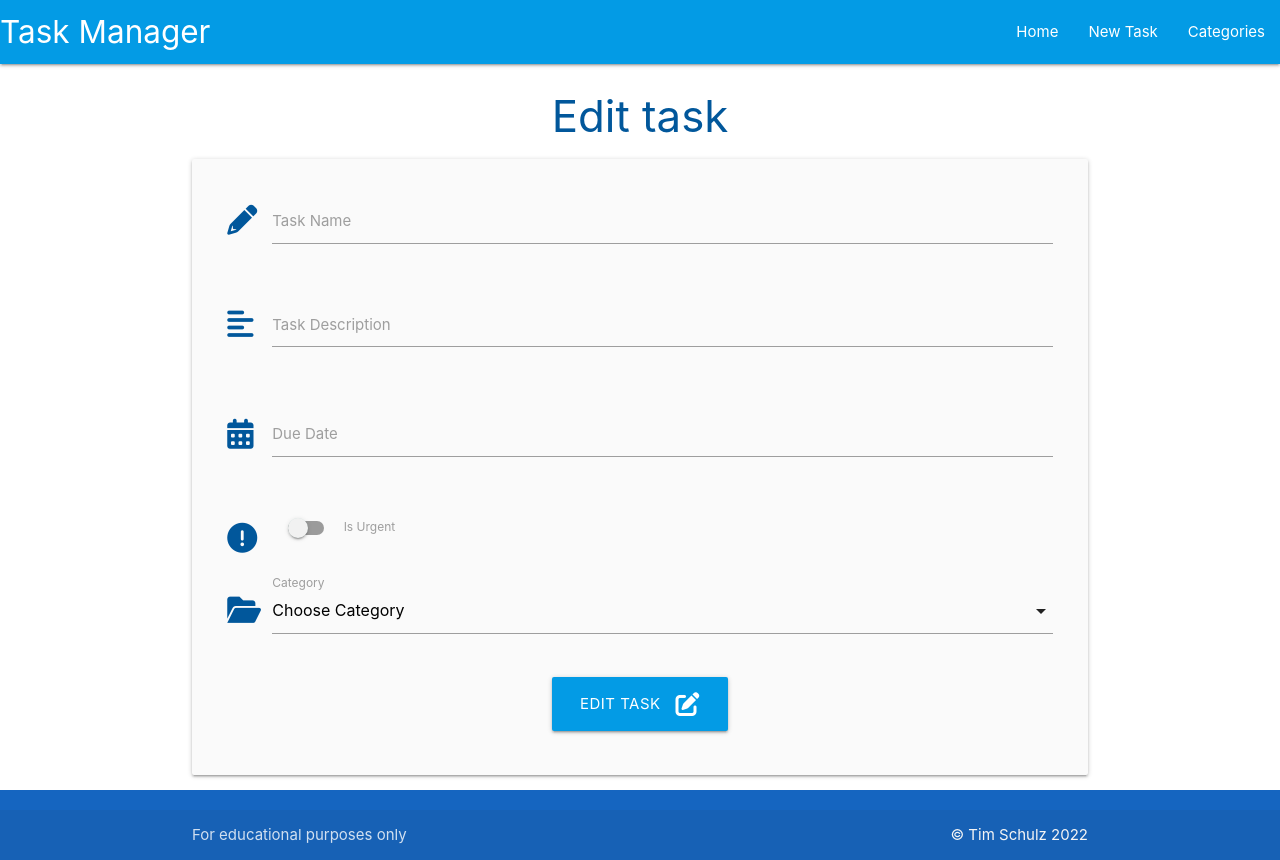
After one commit to TimSchulz1991/flask-sqlalchemy-task-manager, a Flask app: template taskmanager/templates/edit_task.html in a window 1280 px wide. The commit adds this page. Run offline with Flask 2, Linux system fonts and the light colour scheme; the template is opened without the code that fills it, so the values that code supplies are empty.

```diff
--- /dev/null
+++ b/taskmanager/templates/edit_task.html
@@ -0,0 +1,80 @@
+{% extends "base.html" %}
+{% block content %}
+
+<h3 class="light-blue-text text-darken-4 center-align">Edit task</h3>
+
+<div class="row card-panel grey lighten-5">
+    <form class="col s12" method="POST" action="{{ url_for('edit_task', task_id=task.id) }}">
+        <!-- task name -->
+        <div class="row">
+            <div class="input-field col s12">
+                <i class="fas fa-pencil-alt prefix light-blue-text text-darken-4"></i>
+                <input id="task_name" name="task_name" value="{{ task.task_name }}" minlength="5" maxlength="50"
+                    type="text" class="validate" required>
+                <label for="task_name">Task Name</label>
+            </div>
+        </div>
+        <!-- task description -->
+        <div class="row">
+            <div class="input-field col s12">
+                <i class="fas fa-align-left prefix light-blue-text text-darken-4"></i>
+                <textarea id="task_description" name="task_description" minlength="5" maxlength="200" type="text"
+                    class="validate materialize-textarea" required>{{ task.task_description }}</textarea>
+                <label for="task_description">Task Description</label>
+            </div>
+        </div>
+        <!-- due date -->
+        <div class="row">
+            <div class="input-field col s12">
+                <i class="fas fa-calendar-alt prefix light-blue-text text-darken-4"></i>
+                <input id="due_date" name="due_date" value="{{ task.due_date.strftime('%d %B, %Y') }}" type="text" class="datepicker validate"
+                    required>
+                <label for="due_date">Due Date</label>
+            </div>
+        </div>
+        <!-- is urgent -->
+        <div class="row">
+            <div class="input-field col s12">
+                <div class="switch">
+                    <i class="fas fa-exclamation-circle prefix light-blue-text text-darken-4"></i>
+                    <label for="is_urgent">
+                        {% if task.is_urgent %}
+                            <input id="is_urgent" name="is_urgent" type="checkbox" checked>
+                        {% else %}
+                            <input id="is_urgent" name="is_urgent" type="checkbox">
+                        {% endif %}
+                        <span class="lever"></span>
+                        Is Urgent
+                    </label>
+                </div>
+            </div>
+        </div>
+        <!-- category id -->
+        <div class="row">
+            <div class="input-field col s12">
+                <i class="fas fa-folder-open prefix light-blue-text text-darken-4"></i>
+                <select id="category_id" name="category_id" class="validate" required>
+                    <option value="" disabled>Choose Category</option>
+                    {% for category in categories %}
+                        {% if category.id == task.category_id %}
+                            <option value="{{ category.id }}" selected>{{ category.category_name }}</option>
+                        {% else %}
+                            <option value="{{ category.id }}">{{ category.category_name }}</option>
+                        {% endif %}
+                    {% endfor %}
+                </select>
+                <label for="category_id">Category</label>
+            </div>
+        </div>
+        <!-- submit button -->
+        <div class="row">
+            <div class="col s12 center-align">
+                <button type="submit" class="btn-large light-blue darken-1">
+                    Edit Task <i class="fas fa-edit right"></i>
+                </button>
+            </div>
+        </div>
+    </form>
+</div>
+
+{% endblock %}
--- a/taskmanager/templates/tasks.html
+++ b/taskmanager/templates/tasks.html
@@ -26,6 +26,10 @@
         <div class="collapsible-body">
             <strong>{{ task.category }}</strong>
             <p>{{ task.task_description }}</p>
+            <div class="card-action">
+                <a href="{{ url_for('edit_task', task_id=task.id) }}" class="btn green accent-4">Edit</a>
+                <a href="{{ url_for('delete_task', task_id=task.id) }}" class="btn red">Delete</a>
+            </div>
         </div>
     </li>
     {% endfor %}
```
Also changed, not shown: taskmanager/routes.py (+21 -0 lines).
